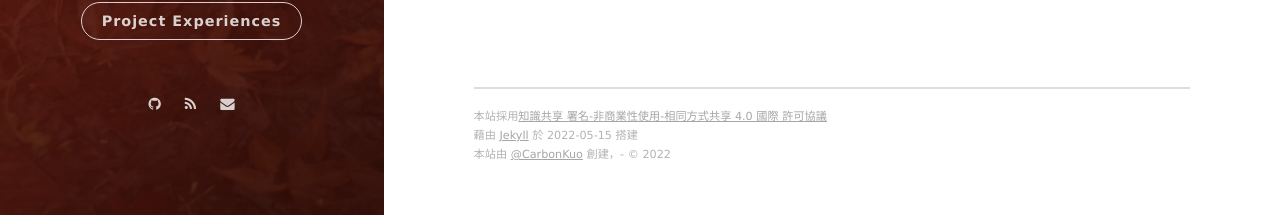
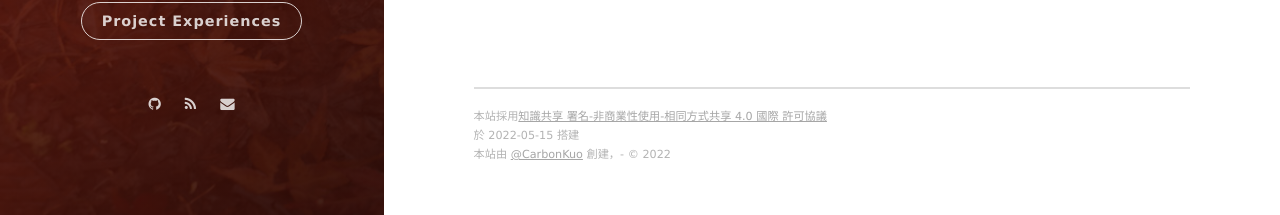
Before and after one commit to CarbonKuo/CarbonKuo.github.io, a Jekyll site: the page built from _posts/2022-05-02-ProjectExperiences.markdown, in a window 1280 px wide and 900 px high, scrolled down 2571 px. Shown: the part 682-897 px from the top of the window. Built offline with Jekyll 4.4.1, drawn with Linux system fonts in a browser that asks for light colours; nearby versions of some CDN libraries; comment, search, counter and statistics services are not loaded.

Commit message:
edit footer

```diff
--- a/_includes/footer.html
+++ b/_includes/footer.html
@@ -1,7 +1,7 @@
 <section class="footer">
     <footer>
     	<span class="footer__copyright">本站採用<a href="http://creativecommons.org/licenses/by-nc-sa/4.0/">知識共享 署名-非商業性使用-相同方式共享 4.0 國際 許可協議</a></span>
-        <span class="footer__copyright">藉由 <a href="https://jekyllrb.com">Jekyll</a> 於 {{ site.time | date: "%F" }} 搭建</span>
+        <span class="footer__copyright">於 {{ site.time | date: "%F" }} 搭建</span>
         <span class="footer__copyright">本站{% if site.creator %}由 {{site.creator}} 創建，{% endif %}- &copy; {{site.time | date: "%Y"}}</span>
     </footer>
 </section>
```
Also changed, not shown: 5 other files.
